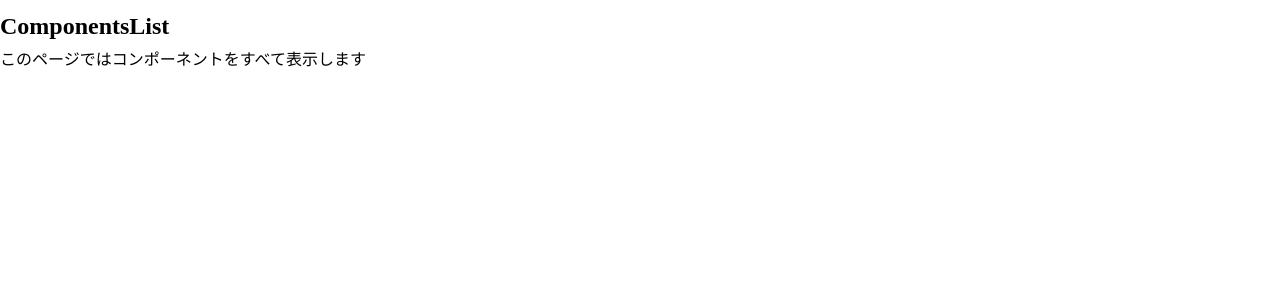
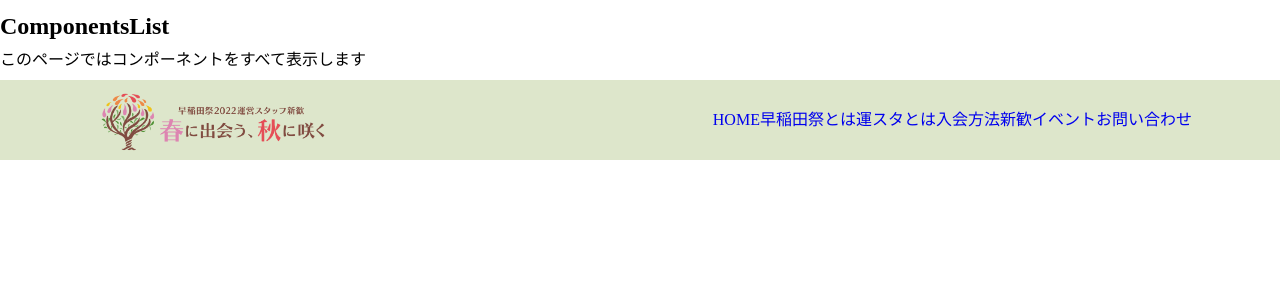
Before and after one commit to wasedasai/2022shinkan, a Nuxt app in the folder frontend/: page /ComponentsList in a window 1280 px wide. Shown: the top 300 px of the page. Built offline with nearby package versions, Linux system fonts and the light colour scheme.

Commit message:
headerのコンポーネントをカレント以外作りました

```diff
--- a/frontend/components/header/index.vue
+++ /dev/null
@@ -1,30 +0,0 @@
-<script>
-export default {
-  props: {
-    hasHeader: {
-      type: Boolean,
-      default: true
-    }
-  },
-  data () {
-    return {
-      isHeaderOpen: false
-    }
-  }
-}
-</script>
-
-<template>
-  <header>
-    <div>
-      <nav>
-      <h1></h1>
-        <ul>
-          <li><NuxtLink :to="'/'">リンク１</NuxtLink></li>
-        </ul>
-      </nav>
-    </div>
-  </header>
-</template>
-
-<style scoped></style>
--- /dev/null
+++ b/frontend/components/organisms/header/index.vue
@@ -0,0 +1,255 @@
+<script>
+export default {
+  props: {
+    hasHeader: {
+      type: Boolean,
+      default: true
+    }
+  },
+  data () {
+    return {
+      isHeaderOpen: false
+    }
+  }
+}
+</script>
+
+<template>
+  <header
+    class="header"
+    :class="{
+      hasHeader,
+      }"
+  >
+  <div
+      class="pc"
+      :class="{
+        hasHeader,
+      }"
+    >
+      <h1>
+        <img class="logo_with_catch" src="~assets/images/logo_with_catch.png" alt="headerロゴ">
+      </h1>
+      <nav>
+        <ul class="main-nav">
+          <li v-show="hasHeader">
+            <NuxtLink :to="'/'">HOME</NuxtLink>
+           </li>
+          <li><NuxtLink :to="'/#about-waedasai-link'">早稲田祭とは</NuxtLink></li>
+          <li><NuxtLink :to="'/#about-unsta-link'">運スタとは</NuxtLink></li>
+          <li><NuxtLink :to="'/#admission-link'">入会方法</NuxtLink></li>
+          <li><NuxtLink :to="'/#event-link'">新歓イベント</NuxtLink></li>
+          <li><NuxtLink :to="'/contact'">お問い合わせ</NuxtLink></li>
+        </ul>
+      </nav>
+    </div>
+
+    <div
+      class="sp"
+      :class="{
+        hasHeader,
+      }"
+    >
+      <h1 v-show="hasHeader">
+        <img class="logo_with_catch_sp" src="~assets/images/logo_with_catch.png" alt="headerロゴ">
+      </h1>
+
+      <div class="open-button_container">
+        <button class="open-button" @click="isHeaderOpen=true">
+          <span />
+          <span />
+          <span />
+        </button>
+      </div>
+      <div class="menu-bg" :class="{open:isHeaderOpen}">
+        <div class="sp-nav_header">
+          <div class="close-button_container">
+            <button class="close-button" @click="isHeaderOpen=false">
+              <span />
+              <span />
+              <span />
+            </button>
+          </div>
+        </div>
+      <nav class="sp-nav_contents">
+          <ul class="sp-nav">
+            <li @click="isHeaderOpen=false"><NuxtLink :to="'/#about-waedasai-link'">HOME</NuxtLink></li>
+            <li @click="isHeaderOpen=false"><NuxtLink :to="'/#about-unsta-link'">早稲田祭とは</NuxtLink></li>
+            <li @click="isHeaderOpen=false"><NuxtLink :to="'/#about-unsta-link'">運スタとは</NuxtLink></li>
+            <li @click="isHeaderOpen=false"><NuxtLink :to="'/#admission-link'">入会方法</NuxtLink></li>
+            <li @click="isHeaderOpen=false"><NuxtLink :to="'/#event-link'">新歓イベント</NuxtLink></li>
+            <li @click="isHeaderOpen=false"><NuxtLink :to="'/contact'">お問い合わせ</NuxtLink></li>
+          </ul>
+      </nav>
+      </div>
+    </div>
+  </header>
+</template>
+
+<style scoped>
+.header{
+  position: fixed;
+  z-index: 990;
+  width: 100%;
+  background:#dde6cb;
+}
+.header.hasHeader {
+  background:#dde6cb;
+  cursor: pointer;
+}
+
+.current{
+}
+
+.logo_with_catch{
+  width: 250px;
+  margin-left: 5rem;
+}
+.header .pc {
+  padding: .5rem;
+  max-width: 1440px;
+  margin: auto;
+}
+.header .sp {
+  display: flex;
+  padding: 0 1rem;
+  height: 80px;
+  justify-content: flex-end;
+}
+.header .sp.hasHeader {
+  justify-content: space-between;
+}
+.logo_with_catch_sp{
+  width: 150px;
+  margin-left: 1rem;
+  margin-top: -3rem;
+}
+.open-button_container {
+  display: flex;
+  justify-content: center;
+  align-items: center;
+}
+.open-button_container .open-button {
+  width: 40px;
+  height: 28px;
+  border: none;
+  background: transparent;
+  padding: 0;
+  display: flex;
+  flex-direction: column;
+  justify-content: space-between;
+}
+
+.open-button_container .open-button span {
+  width: 40px;
+  height: 4px;
+  padding:0rem ;
+  margin-right: 3rem;
+  background-color: #804B40;
+}
+.menu-bg {
+  position: fixed;
+  display: none;
+  top: 0;
+  left: 0;
+  z-index: 990;
+  width: 100%;
+  height: 100%;
+  overflow-y: scroll;
+  background: #dde6cd;
+  padding-bottom: 4rem;
+}
+
+.menu-bg.open {
+  display: block;
+}
+.sp-nav_header {
+  display: flex;
+  padding: 0 1rem;
+  height: 80px;
+  justify-content: flex-end;
+}
+
+.close-button_container {
+  display: flex;
+  justify-content: center;
+  align-items: center;
+}
+
+.close-button_container .close-button {
+  width: 40px;
+  height: 28px;
+  border: none;
+  background: transparent;
+  padding: 0;
+  position: relative;
+}
+
+.close-button_container .close-button span {
+  position: absolute;
+  top: 12px;
+  left: 0;
+  width: 40px;
+  height: 4px;
+  background-color: transparent;
+}
+
+.close-button_container .close-button span:first-child {
+  transform: rotate(45deg);
+  background-color: #804B40;
+}
+
+.close-button_container .close-button span:last-child {
+  transform: rotate(-45deg);
+  background-color: #804B40;
+}
+.sp-nav li {
+  text-align: center;
+}
+
+.sp-nav li a{
+  color: #804B40;
+  text-decoration: none;
+  font-weight: bold;
+  display: block;
+  width: 100%;
+  height: 100%;
+  padding: .5rem;
+}
+
+@media screen and (min-width: 1024px){
+  .header .sp {
+    display: none;
+  }
+
+  .header .pc {
+    height: 80px;
+    display: flex;
+    justify-content: flex-end;
+    align-items: center;
+  }
+  .header .pc.hasHeader {
+    justify-content: space-between;
+  }
+
+  .main-nav{
+    display: flex;
+    font-size: 1.5rem;
+    padding-right: 5rem;
+  }
+
+  .main-nav li a {
+    display: block;
+    width: 100%;
+    padding: 1rem;
+    transition: all .2s;
+    color: #804B40;
+    text-decoration: none;
+    font-weight: bold;
+  }
+
+  .main-nav li a:hover {
+    color: #fff;
+  }
+}
+</style>
--- a/frontend/pages/ComponentsList/index.vue
+++ b/frontend/pages/ComponentsList/index.vue
@@ -2,5 +2,6 @@
   <div>
     <h1>ComponentsList</h1>
     <p>このページではコンポーネントをすべて表示します</p>
+    <OrganismsHeader/>
   </div>
 </template>
```
Also changed, not shown: frontend/assets/images/IMG_logo0.png (added), frontend/assets/images/logo_with_catch.png (added).
